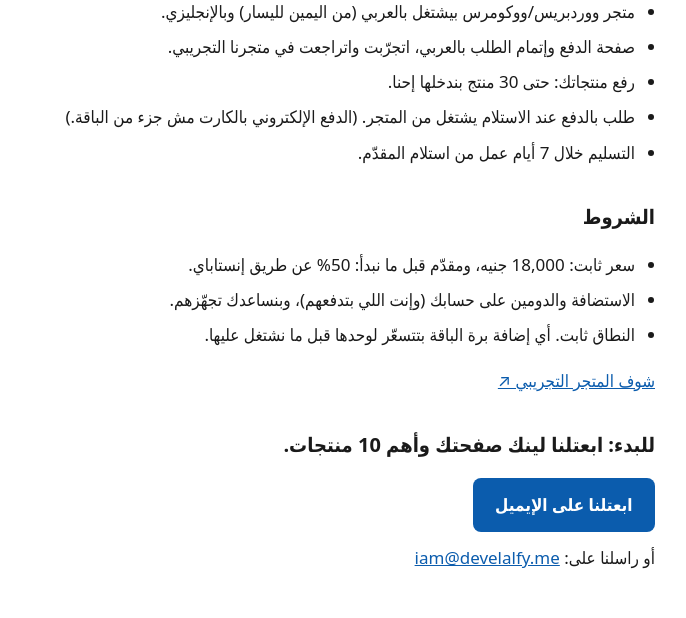
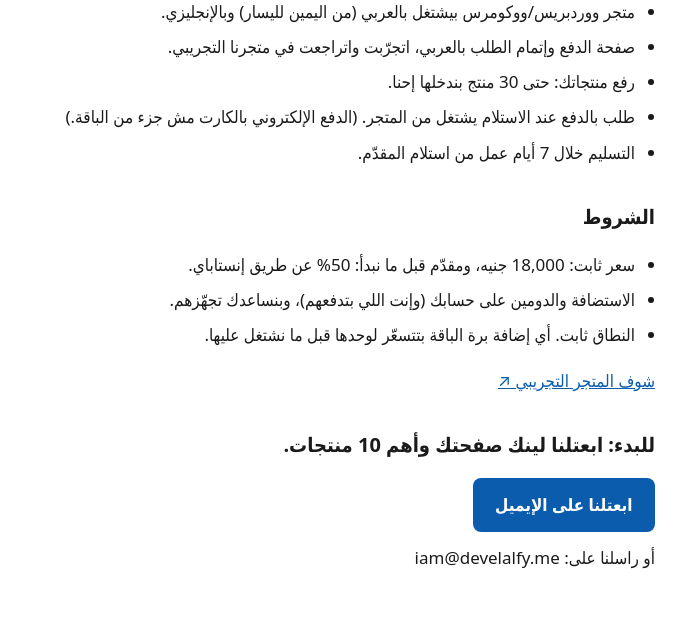
Before and after one commit to develalfy/develalfy.github.io, a Jekyll site: the page stores/index.html, which Jekyll copies as it is, in a window 1280 px wide. Shown: the part 366-984 px from the top of the page, without its empty margins (301-987 px from the left). Built offline with Jekyll 4.4.1, drawn with Linux system fonts in a browser that asks for light colours.

Commit message:
stores: fix AR wrap tail and make visible email plain text (ALF-828) (#4)
Co-authored-by: develalfy <7834932+develalfy@users.noreply.github.com>
Co-authored-by: Claude Sonnet 5.5 <noreply@anthropic.com>

```diff
--- a/stores/en/index.html
+++ b/stores/en/index.html
@@ -15,5 +15,5 @@ p,li,h1,h2{overflow-wrap:anywhere}</style></head><body><main>
 <p><a href="https://pharaohms.develalfy.me/">See the demo store ↗</a></p>
 <h2>To start: send us your page link and your top 10 products.</h2>
 <a class="cta" href="mailto:iam&#64;develalfy.me?subject=Ready-made store - my page link&amp;body=My page link:%0A%0ATop 10 products:">Email us</a>
-<p class="mail">Or write to us at: <a dir="ltr" href="mailto:iam&#64;develalfy.me">iam&#64;develalfy.me</a></p>
+<p class="mail">Or write to us at: <span dir="ltr">iam&#64;develalfy.me</span></p>
 </main></body></html>
--- a/stores/index.html
+++ b/stores/index.html
@@ -10,10 +10,10 @@ p,li,h1,h2{overflow-wrap:anywhere}</style></head><body><main>
 <p class="lang"><a href="/stores/en/" hreflang="en">English</a></p>
 <h1>متجرك الإلكتروني الجاهز، بالعربي والإنجليزي</h1><p>بدل ما الأوردرات تضيع في الرسايل، يبقى عندك متجر بيعرض منتجاتك ويستقبل الطلبات.</p>
 <div class="price"><p style="margin:0">السعر: <b>18,000 جنيه</b> ثابت</p></div>
-<h2>اللي بتاخده</h2><ul><li>متجر ووردبريس/ووكومرس بيشتغل بالعربي (من اليمين لليسار) وبالإنجليزي.</li><li>صفحة الدفع وإتمام الطلب بالعربي، اتجرّبت واتراجعت في متجرنا التجريبي.</li><li>رفع منتجاتك: حتى 30 منتج بندخلها إحنا.</li><li>طلب بالدفع عند الاستلام يشتغل من المتجر. (الدفع الإلكتروني بالكارت مش جزء من <span style="white-space:nowrap">الباقة.)</span></li><li>التسليم خلال 7 أيام عمل من استلام المقدّم.</li></ul>
+<h2>اللي بتاخده</h2><ul><li>متجر ووردبريس/ووكومرس بيشتغل بالعربي (من اليمين لليسار) وبالإنجليزي.</li><li>صفحة الدفع وإتمام الطلب بالعربي، اتجرّبت واتراجعت في متجرنا التجريبي.</li><li>رفع منتجاتك: حتى 30 منتج بندخلها إحنا.</li><li>طلب بالدفع عند الاستلام يشتغل من المتجر. (الدفع الإلكتروني بالكارت مش جزء <span style="white-space:nowrap">من الباقة.)</span></li><li>التسليم خلال 7 أيام عمل من استلام المقدّم.</li></ul>
 <h2>الشروط</h2><ul><li>سعر ثابت: 18,000 جنيه، ومقدّم قبل ما نبدأ: 50% عن طريق إنستاباي.</li><li>الاستضافة والدومين على حسابك (وإنت اللي بتدفعهم)، وبنساعدك تجهّزهم.</li><li>النطاق ثابت. أي إضافة برة الباقة بتتسعّر لوحدها قبل ما نشتغل عليها.</li></ul>
 <p><a href="https://pharaohms.develalfy.me/">شوف المتجر التجريبي ↗</a></p>
 <h2>للبدء: ابعتلنا لينك صفحتك وأهم 10 منتجات.</h2>
 <a class="cta" href="mailto:iam&#64;develalfy.me?subject=متجر جاهز - لينك صفحتي&amp;body=لينك صفحتي:%0A%0Aأهم 10 منتجات:">ابعتلنا على الإيميل</a>
-<p class="mail">أو راسلنا على: <a dir="ltr" href="mailto:iam&#64;develalfy.me">iam&#64;develalfy.me</a></p>
+<p class="mail">أو راسلنا على: <span dir="ltr">iam&#64;develalfy.me</span></p>
 </main></body></html>
```
